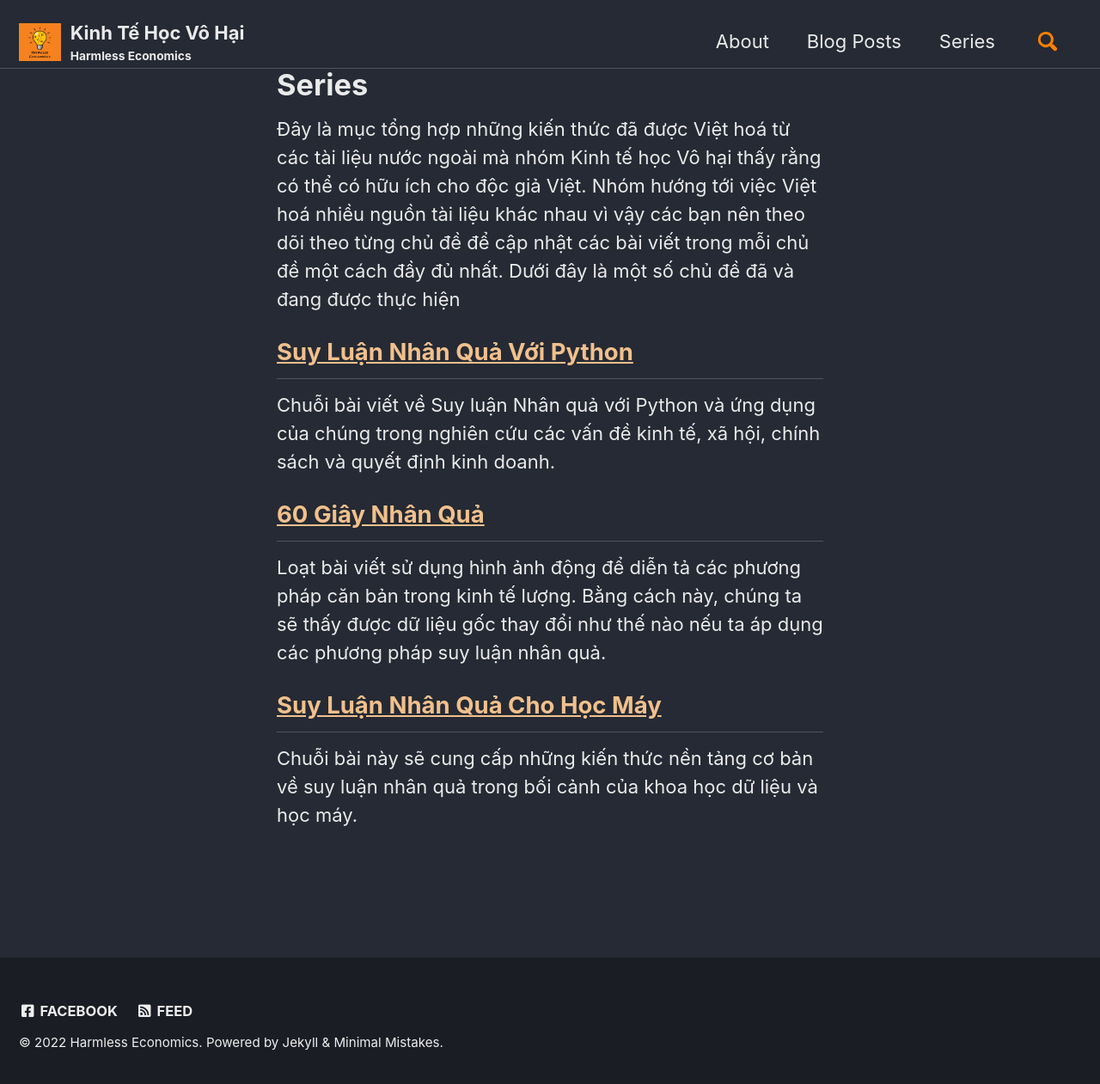
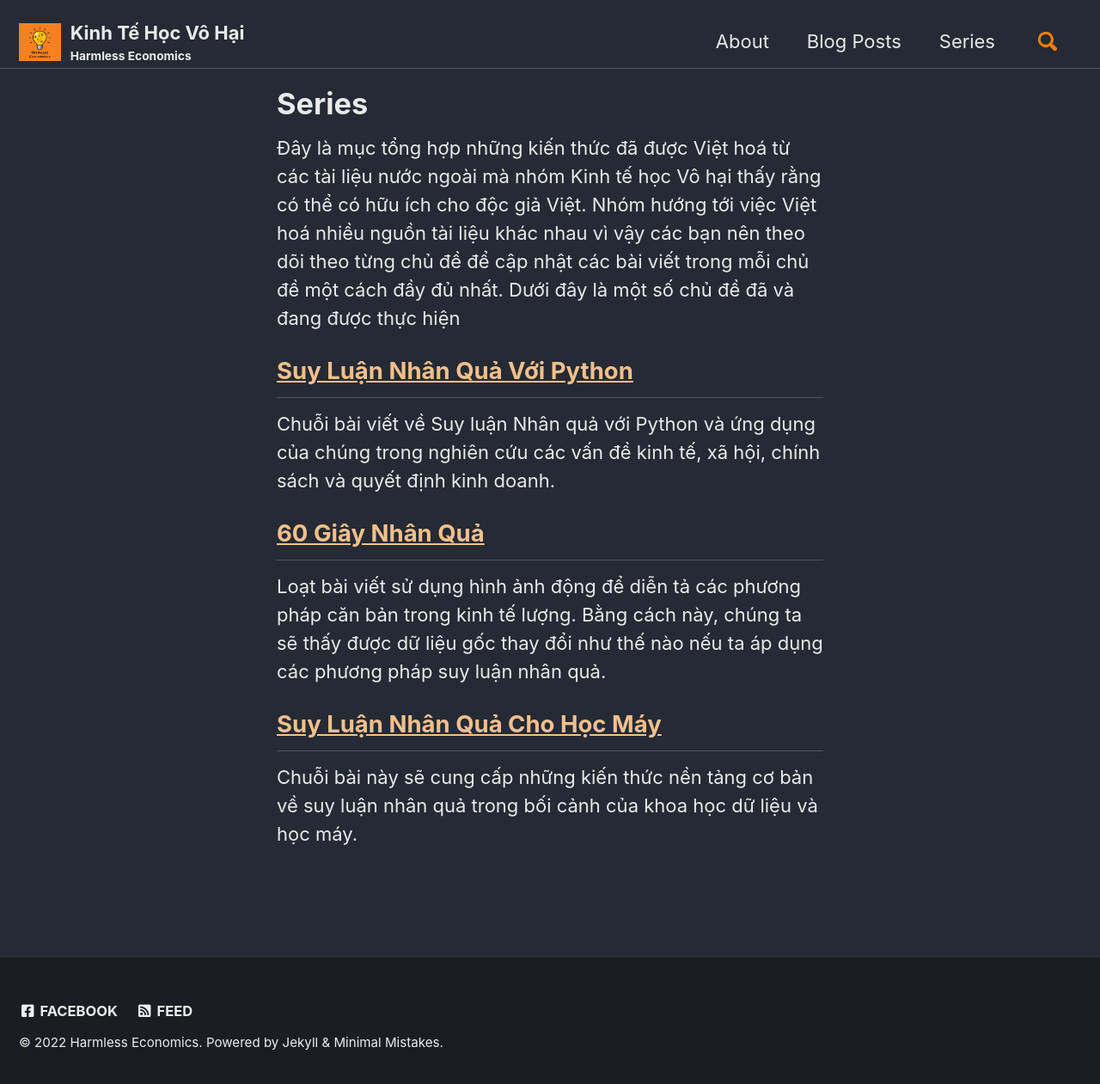
Before and after one commit to kinhtehocvohai/kinhtehocvohai.github.io, a Jekyll site: the page built from _pages/series.md, in a window 1280 px wide and 1269 px high. Shown: the top 1261 px of the window at 86% size. Built offline with Jekyll 4.4.1, drawn with Linux system fonts in a browser that asks for light colours; cached includes are drawn as plain includes.

Commit message:
Update _page.scss

```diff
--- a/_sass/minimal-mistakes/_page.scss
+++ b/_sass/minimal-mistakes/_page.scss
@@ -49,7 +49,7 @@ body {
 
   .page__inner-wrap {
     float: left;
-    margin-top: 1em;
+    margin-top: 2em;
     margin-left: 0;
     margin-right: 0;
     width: 100%;
@@ -69,7 +69,7 @@ body {
 }
 
 .page__title {
-  margin-top: 2; //0
+  margin-top: 0;
   line-height: 1;
 
   & + .page__meta {
```
